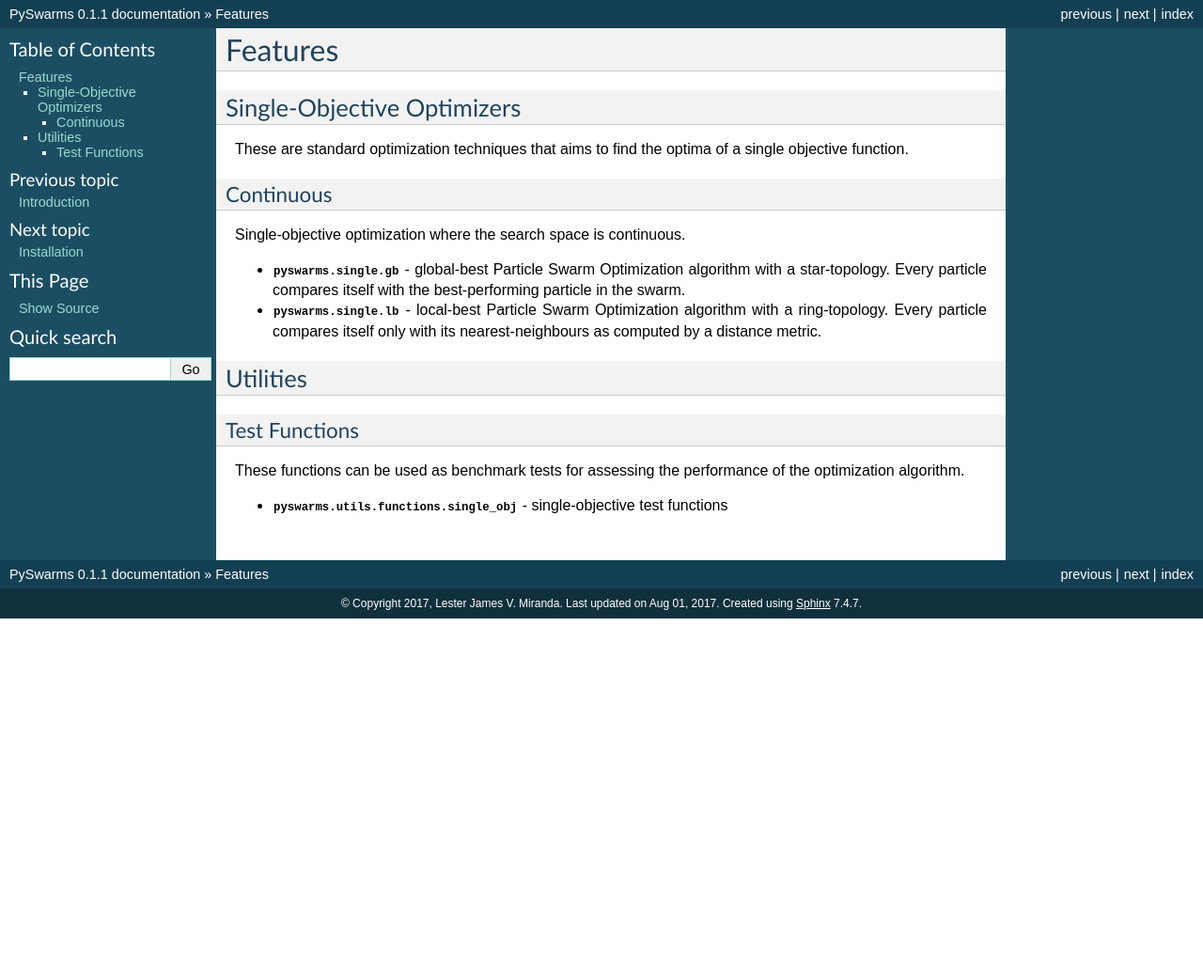
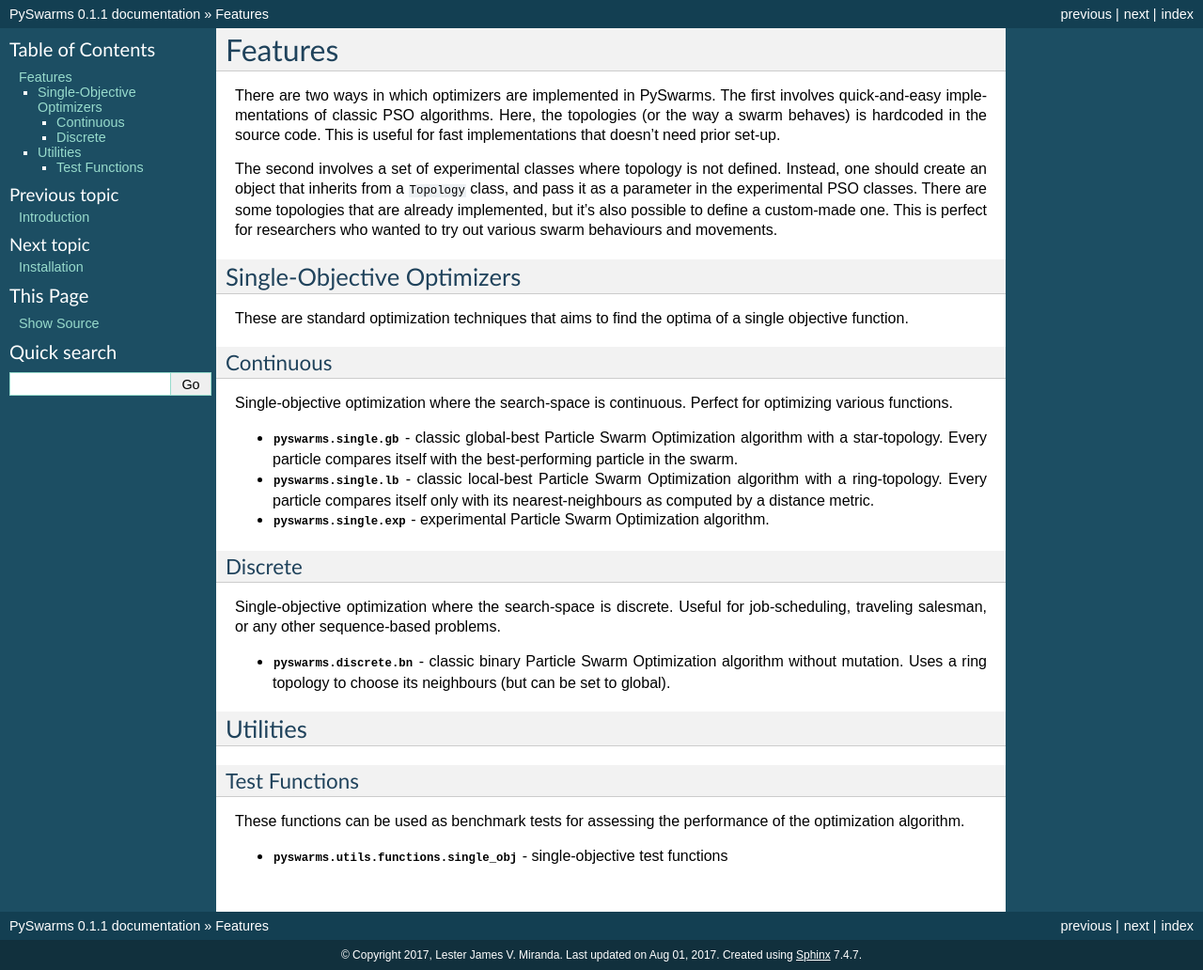
Before and after one commit to ljvmiranda921/pyswarms, a Sphinx documentation site: the page built from docs/features.rst, in a window 1280 px wide. Shown: the whole page at 94% size. Built offline with Sphinx 7.4.7, drawn with Linux system fonts in a browser that asks for light colours; before the commit the page ends 900 px from its top, so only the background shows below that.

```diff
--- a/docs/features.rst
+++ b/docs/features.rst
@@ -2,7 +2,16 @@
 Features
 ========
 
+There are two ways in which optimizers are implemented in PySwarms. The first involves
+quick-and-easy implementations of classic PSO algorithms. Here, the topologies (or the way
+a swarm behaves) is hardcoded in the source code. This is useful for fast implementations that
+doesn't need prior set-up.
 
+The second involves a set of experimental classes where topology is not defined. Instead, one
+should create an object that inherits from a :code:`Topology` class, and pass it as a parameter
+in the experimental PSO classes. There are some topologies that are already implemented, but it's also possible
+to define a custom-made one. This is perfect for researchers who wanted to try out various swarm
+behaviours and movements.
 
 Single-Objective Optimizers
 ---------------------------
@@ -12,11 +21,22 @@
 Continuous
 ~~~~~~~~~~
 
-Single-objective optimization where the search space is continuous.
+Single-objective optimization where the search-space is continuous. Perfect for optimizing various
+functions.
 
-* :mod:`pyswarms.single.gb` - global-best Particle Swarm Optimization algorithm with a star-topology. Every particle compares itself with the best-performing particle in the swarm.
+* :mod:`pyswarms.single.gb` - classic global-best Particle Swarm Optimization algorithm with a star-topology. Every particle compares itself with the best-performing particle in the swarm.
 
-* :mod:`pyswarms.single.lb` - local-best Particle Swarm Optimization algorithm with a ring-topology. Every particle compares itself only with its nearest-neighbours as computed by a distance metric.
+* :mod:`pyswarms.single.lb` - classic local-best Particle Swarm Optimization algorithm with a ring-topology. Every particle compares itself only with its nearest-neighbours as computed by a distance metric.
+
+* :mod:`pyswarms.single.exp` - experimental Particle Swarm Optimization algorithm.
+
+Discrete
+~~~~~~~~
+
+Single-objective optimization where the search-space is discrete. Useful for job-scheduling, traveling
+salesman, or any other sequence-based problems.
+
+* :mod:`pyswarms.discrete.bn` - classic binary Particle Swarm Optimization algorithm without mutation. Uses a ring topology to choose its neighbours (but can be set to global).
 
 
 Utilities
```
Also changed, not shown: docs/api/pyswarms.rst (+15 -0 lines), 7 other files.
